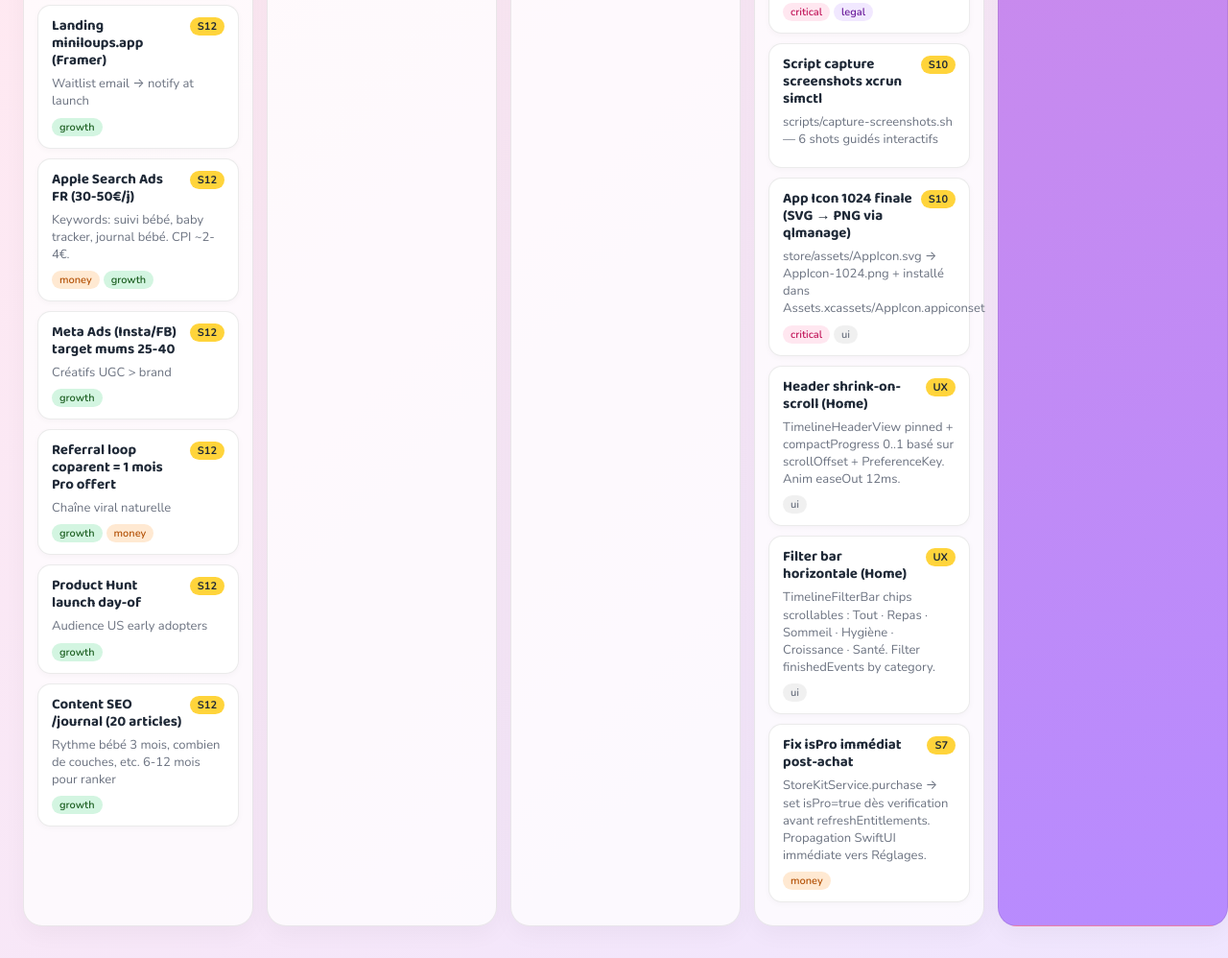
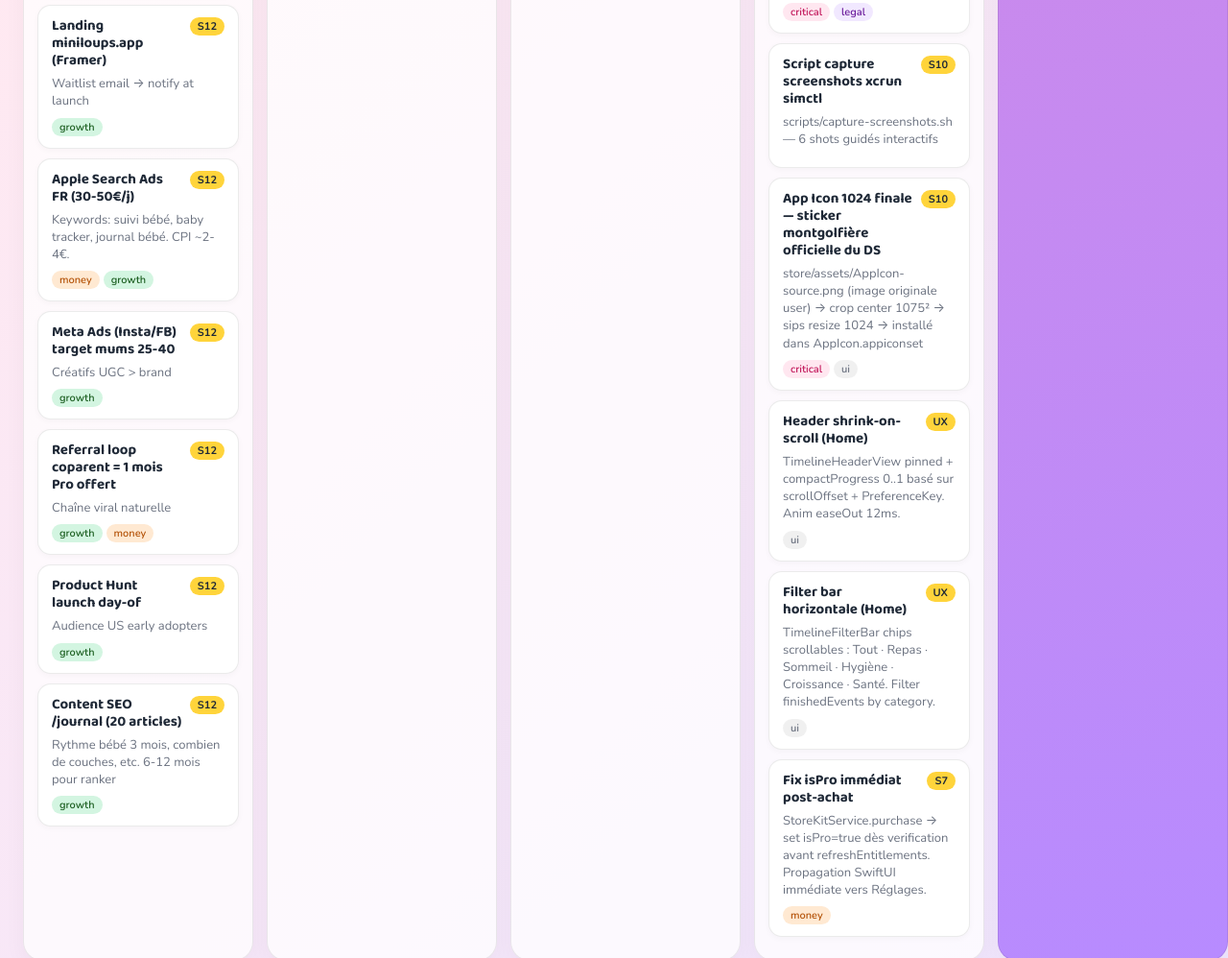
Before and after one commit to Philthestyle/miniloups-roadmap, a plain HTML site: page index.html in a window 1280 px wide. Shown: the part 3702-4700 px from the top of the page at 96% size. Drawn offline with nearby package versions, Linux system fonts and the light colour scheme.

Commit message:
App Icon officielle (sticker DS user)

```diff
--- a/index.html
+++ b/index.html
@@ -233,7 +233,7 @@ const DATA = {
     { col: 'done', slice: 'S10', title: 'App Store metadata EN', desc: 'store/metadata/en.md — versions anglaises complètes', tags: ['growth'] },
     { col: 'done', slice: 'S10', title: 'Privacy Nutrition Label matrix', desc: 'store/privacy-nutrition-label.md — matrice types data × usages pour App Store Connect', tags: ['critical', 'legal'] },
     { col: 'done', slice: 'S10', title: 'Script capture screenshots xcrun simctl', desc: 'scripts/capture-screenshots.sh — 6 shots guidés interactifs', tags: [] },
-    { col: 'done', slice: 'S10', title: 'App Icon 1024 finale (SVG → PNG via qlmanage)', desc: 'store/assets/AppIcon.svg → AppIcon-1024.png + installé dans Assets.xcassets/AppIcon.appiconset', tags: ['critical', 'ui'] },
+    { col: 'done', slice: 'S10', title: 'App Icon 1024 finale — sticker montgolfière officielle du DS', desc: 'store/assets/AppIcon-source.png (image originale user) → crop center 1075² → sips resize 1024 → installé dans AppIcon.appiconset', tags: ['critical', 'ui'] },
     { col: 'done', slice: 'UX', title: 'Header shrink-on-scroll (Home)', desc: 'TimelineHeaderView pinned + compactProgress 0..1 basé sur scrollOffset + PreferenceKey. Anim easeOut 12ms.', tags: ['ui'] },
     { col: 'done', slice: 'UX', title: 'Filter bar horizontale (Home)', desc: 'TimelineFilterBar chips scrollables : Tout · Repas · Sommeil · Hygiène · Croissance · Santé. Filter finishedEvents by category.', tags: ['ui'] },
     { col: 'done', slice: 'S7', title: 'Fix isPro immédiat post-achat', desc: 'StoreKitService.purchase → set isPro=true dès verification avant refreshEntitlements. Propagation SwiftUI immédiate vers Réglages.', tags: ['money'] },
```
